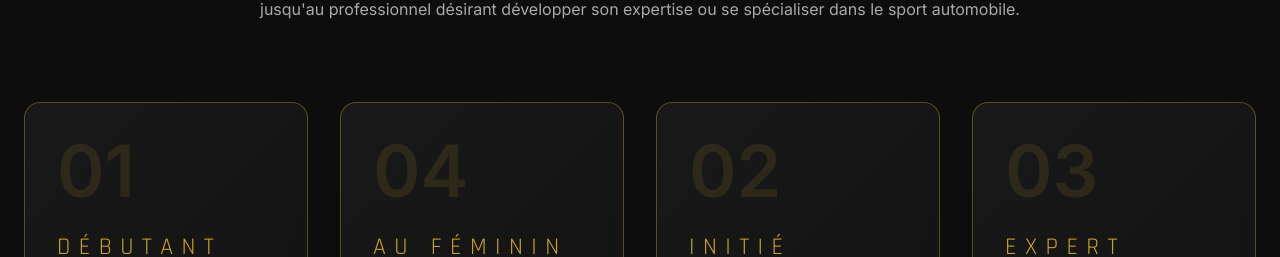
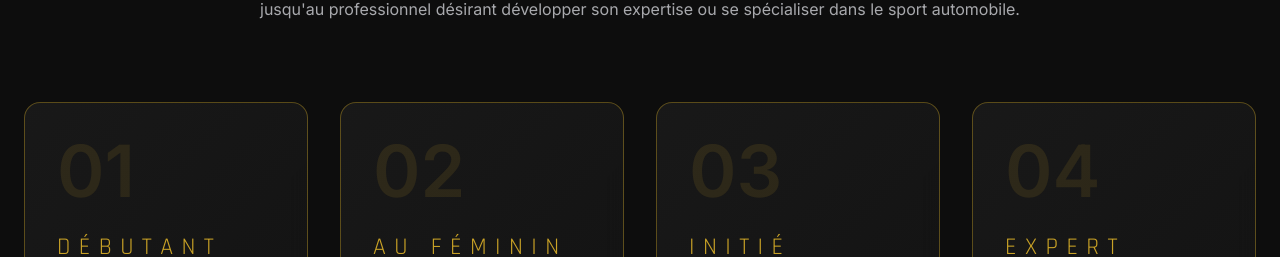
Before and after one commit to PerformancePrestigeAcademy/performance-prestige-academy, a React (Vite) app: page /formation in a window 1280 px wide. Shown: the part 1670-1927 px from the top of the page. Built offline with nearby package versions, Linux system fonts and the light colour scheme.

Commit message:
PATCH 015 v7

```diff
--- a/src/Pages/FormationPage.tsx
+++ b/src/Pages/FormationPage.tsx
@@ -228,7 +228,7 @@ Performance & Prestige Academy
 
 {/* AU FÉMININ */}
 <ServiceCard
-  number="04"
+  number="02"
   subtitle="AU FÉMININ"
   title="Comprendre & se protéger"
 >
@@ -256,7 +256,7 @@ Performance & Prestige Academy
 
      {/* INITIE */}
          <ServiceCard
-    number="02"
+    number="03"
     subtitle="INITIÉ"
     title="Développer son expertise"
 >
@@ -290,7 +290,7 @@ Performance & Prestige Academy
 
      {/* COMPETITION */}
          <ServiceCard
-    number="03"
+    number="04"
     subtitle="EXPERT"
     title="Performance & préparation"
 >
--- a/src/data/formations.ts
+++ b/src/data/formations.ts
@@ -220,7 +220,7 @@ export const mecaniqueAuFemininFormation: Formation = {
   subtitle:
     "Comprendre son véhicule, identifier les pratiques abusives et défendre ses intérêts",
   level: "Débutant",
-  vehicles: "Automobile",
+  vehicles: "Automobile & moto",
   format: "Théorie, démonstrations et mises en situation",
 
   nature:
```
